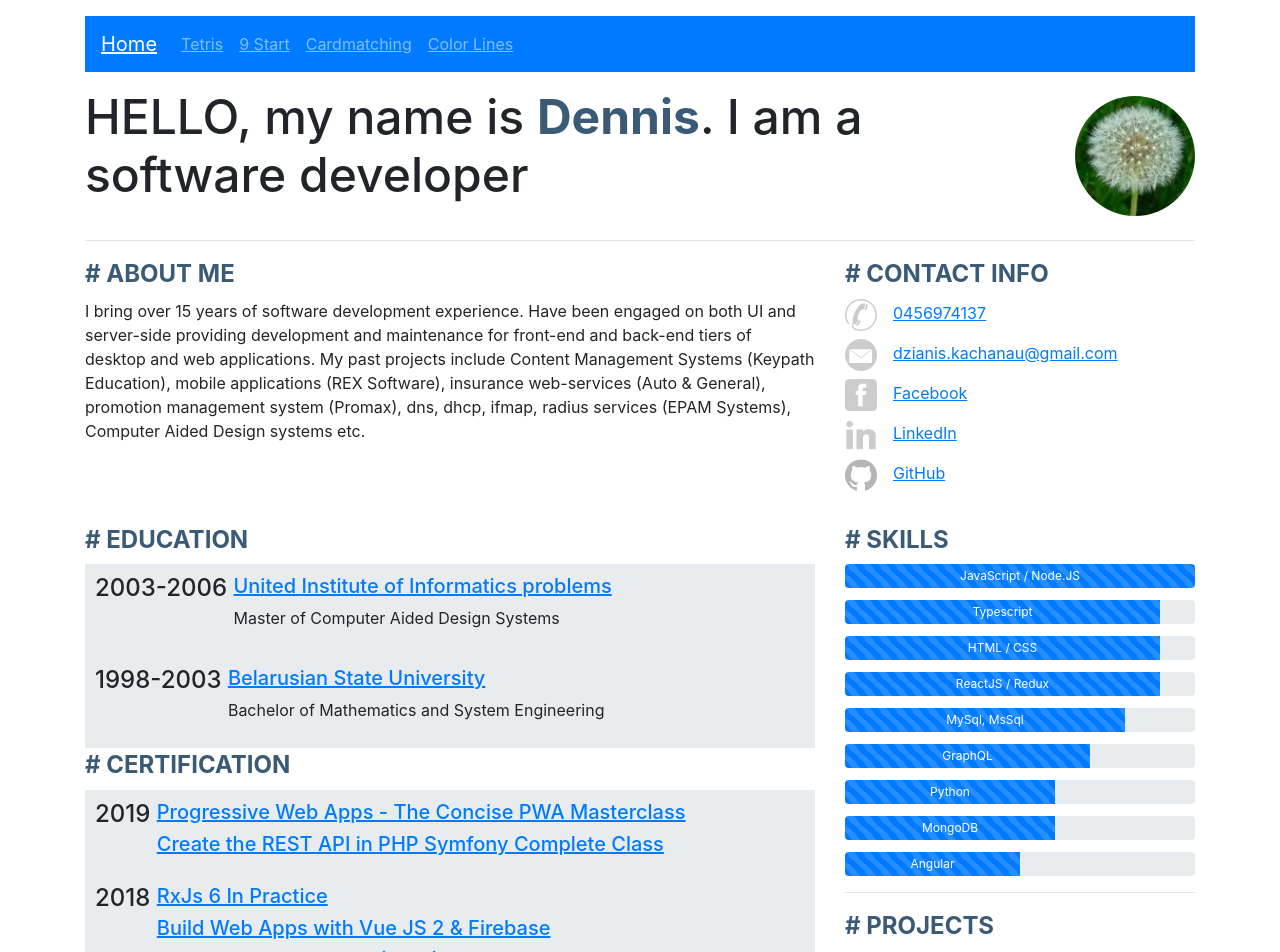
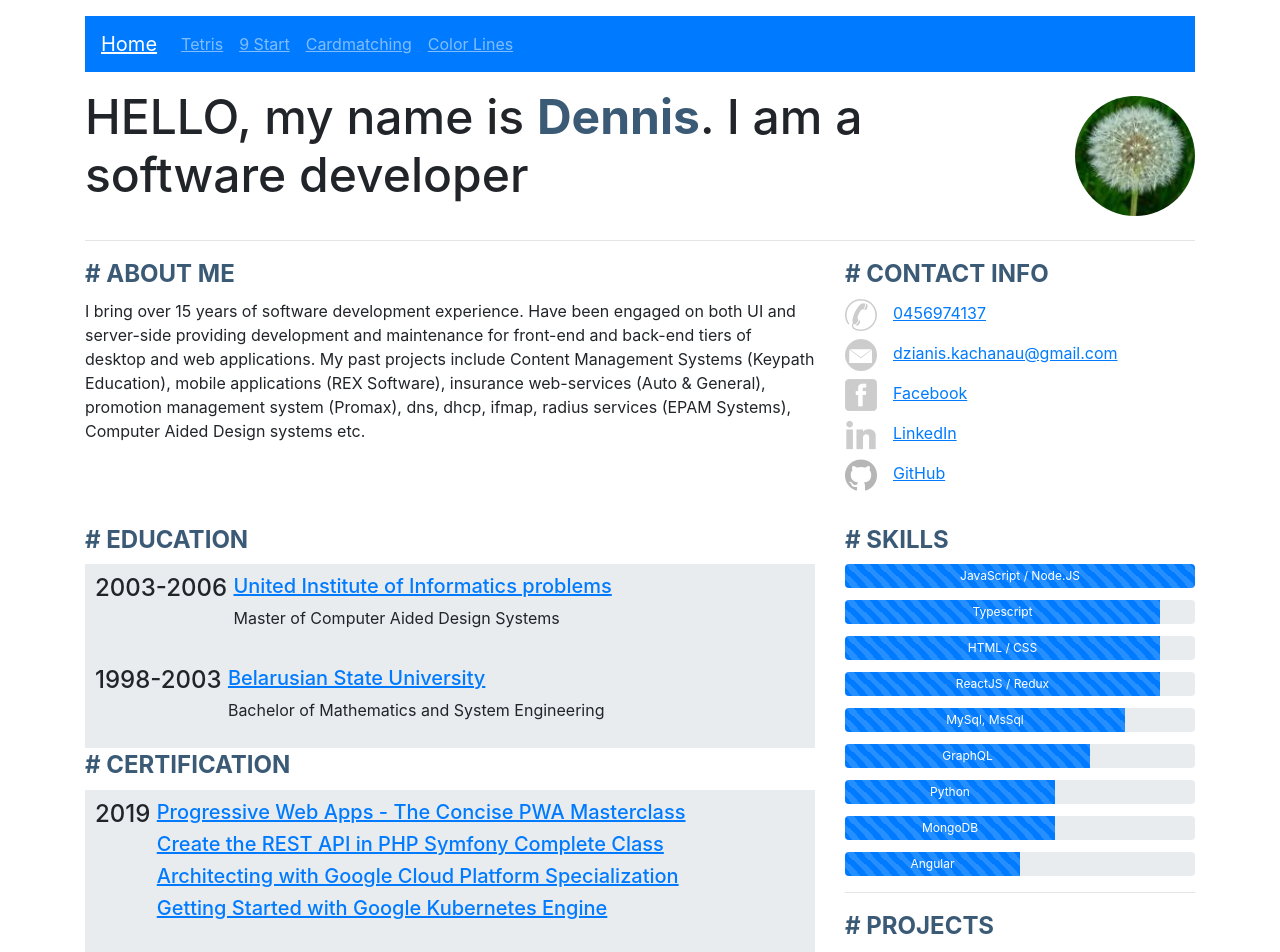
Before and after one commit to deskach/tolia, an Angular app: page /#/home in a window 1280 px wide. Shown: the top 952 px of the page. Built offline with nearby package versions, Linux system fonts and the light colour scheme.

Commit message:
add certificates

```diff
--- a/src/app/content/about/constants.ts
+++ b/src/app/content/about/constants.ts
@@ -86,6 +86,16 @@ const allCourses: CourseDescriptor[] = [
     title: 'Create the REST API in PHP Symfony Complete Class',
     url: 'https://www.udemy.com/certificate/UC-8O2K9G7E/'
   },
+  {
+    year: 2019,
+    title: 'Architecting with Google Cloud Platform Specialization',
+    url: 'https://www.coursera.org/account/accomplishments/specialization/N22RHYD7WYX7'
+  },
+  {
+    year: 2019,
+    title: 'Getting Started with Google Kubernetes Engine',
+    url: 'https://www.coursera.org/account/accomplishments/verify/7JUAVRCJE6NL'
+  },
 ]
 
 export const mappedCourses = mapKeys(allCourses, 'year')
```
